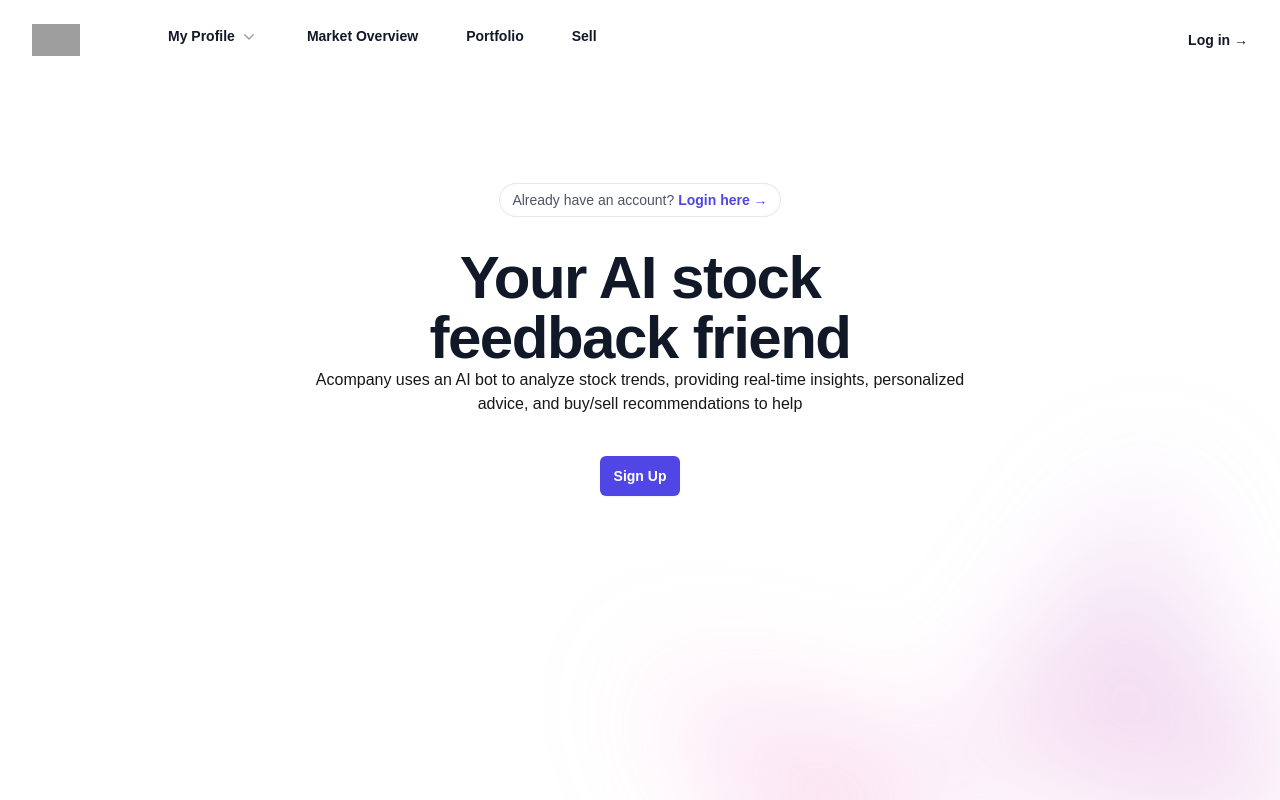
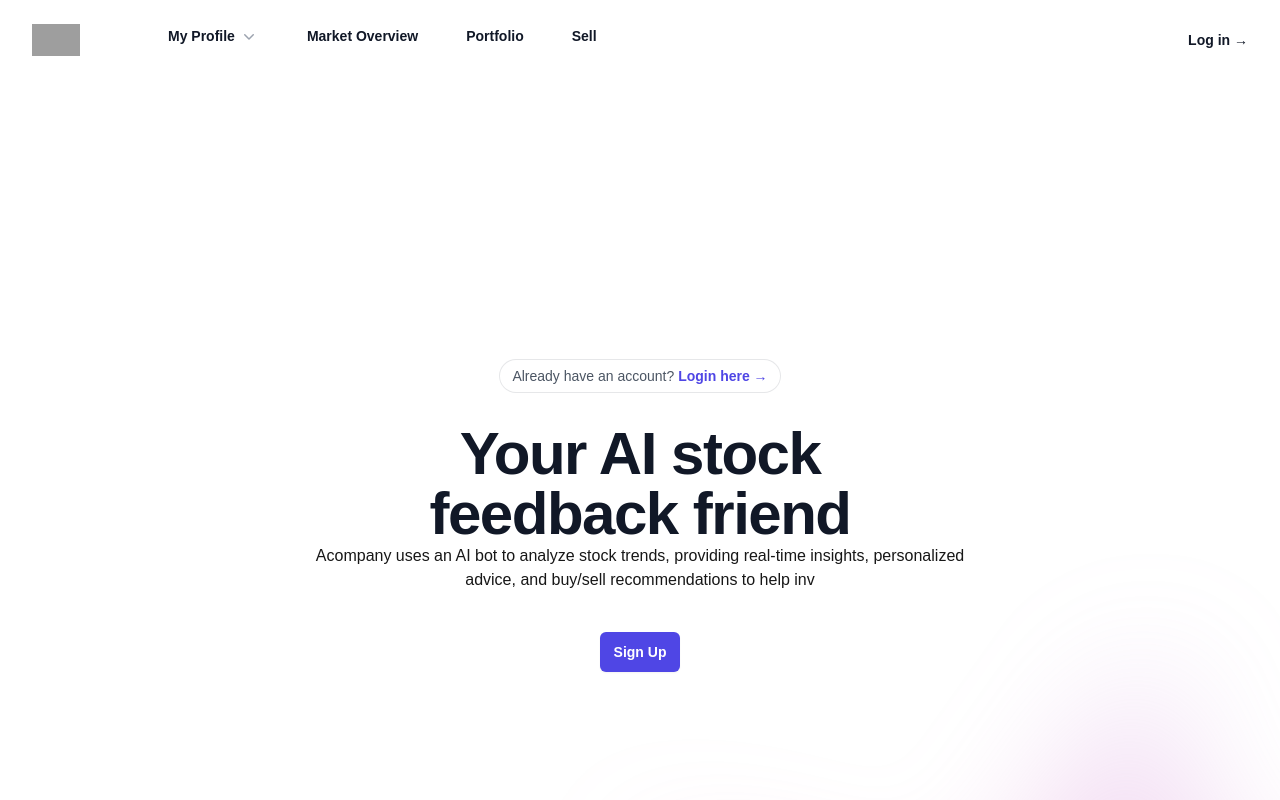
Before and after one commit to Brandonchabay/stock-predicter-2.0, a Next.js app in the folder stock-predicter-ui/: page / in a window 1280 px wide. Shown: the top 800 px of the page. Built offline with nearby package versions, Linux system fonts and the light colour scheme; grey boxes are pictures that could not be loaded.

Commit message:
fix nsv bar bug

```diff
--- a/stock-predicter-ui/src/app/Components/Infosection.js
+++ b/stock-predicter-ui/src/app/Components/Infosection.js
@@ -1,15 +1,15 @@
-"use client";
+'use client';
 
-import TextGeneratorEffect from "./TextGeneratorEffect";
+import TextGeneratorEffect from './TextGeneratorEffect';
 
 export default function InfoSection() {
   return (
-    <div className="bg-white -mt-44">
+    <div className="bg-white">
       <div className="relative isolate px-6 pt-14 lg:px-8">
         <div className="mx-auto max-w-2xl py-32 sm:py-48 lg:py-56">
           <div className="hidden sm:mb-8 sm:flex sm:justify-center">
             <div className="relative rounded-full px-3 py-1 text-sm leading-6 text-gray-600 ring-1 ring-gray-900/10 hover:ring-gray-900/20">
-              Already have an account?{"    "}
+              Already have an account?{'    '}
               <a href="#" className="font-semibold text-indigo-600">
                 <span aria-hidden="true" className="absolute inset-0" />
                 Login here <span aria-hidden="true">&rarr;</span>
@@ -46,7 +46,7 @@ export default function InfoSection() {
           <div
             style={{
               clipPath:
-                "polygon(74.1% 44.1%, 100% 61.6%, 97.5% 26.9%, 85.5% 0.1%, 80.7% 2%, 72.5% 32.5%, 60.2% 62.4%, 52.4% 68.1%, 47.5% 58.3%, 45.2% 34.5%, 27.5% 76.7%, 0.1% 64.9%, 17.9% 100%, 27.6% 76.8%, 76.1% 97.7%, 74.1% 44.1%)",
+                'polygon(74.1% 44.1%, 100% 61.6%, 97.5% 26.9%, 85.5% 0.1%, 80.7% 2%, 72.5% 32.5%, 60.2% 62.4%, 52.4% 68.1%, 47.5% 58.3%, 45.2% 34.5%, 27.5% 76.7%, 0.1% 64.9%, 17.9% 100%, 27.6% 76.8%, 76.1% 97.7%, 74.1% 44.1%)',
             }}
             className="relative left-[calc(50%+3rem)] aspect-[1155/678] w-[36.125rem] -translate-x-1/2 bg-gradient-to-tr from-[#ff80b5] to-[#9089fc] opacity-30 sm:left-[calc(50%+36rem)] sm:w-[72.1875rem]"
           />
```
